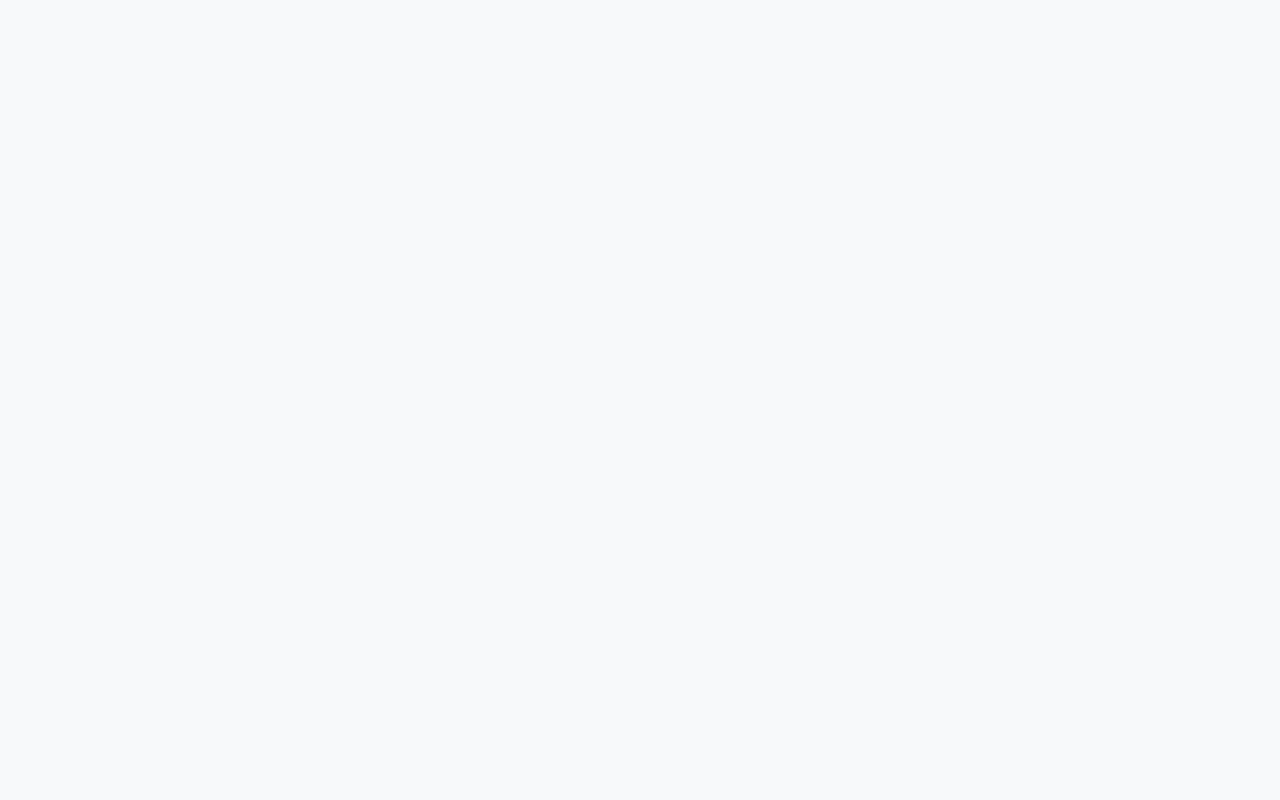
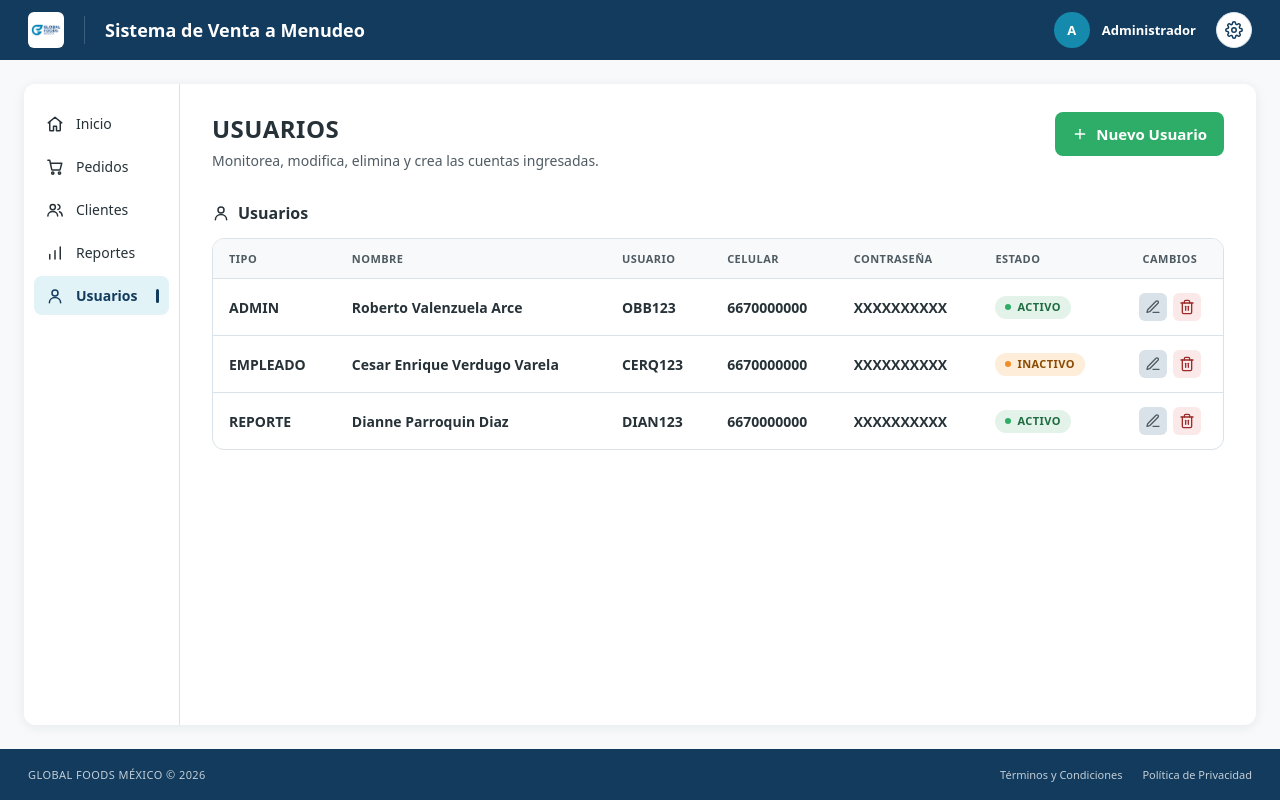
Before and after one commit to CibrianA04/GlobalFoods-Web, a Vue app: page /usuarios in a window 1280 px wide. Before the commit this address had no page. Built offline with nearby package versions, Linux system fonts and the light colour scheme.

Commit message:
PantallaUsuariosAdmin

```diff
--- a/src/componentes/IconoVue.vue
+++ b/src/componentes/IconoVue.vue
@@ -11,6 +11,8 @@ export type NombreIcono =
   | 'engrane'
   | 'mas'
   | 'bolsa'
+  | 'lapiz'
+  | 'basura'
 
 export interface Props {
   nombre: NombreIcono
@@ -99,6 +101,18 @@ withDefaults(defineProps<Props>(), {
       <path d="M5 7h14l-1 13a1 1 0 0 1-1 1H7a1 1 0 0 1-1-1Z" />
       <path d="M9 10V6a3 3 0 0 1 6 0v4" />
     </template>
+
+    <template v-else-if="nombre === 'lapiz'">
+      <path d="M12 20h9" />
+      <path d="M16.5 3.5a2.121 2.121 0 0 1 3 3L7 19l-4 1 1-4L16.5 3.5z" />
+    </template>
+
+    <template v-else-if="nombre === 'basura'">
+      <polyline points="3 6 5 6 21 6" />
+      <path d="M19 6v14a2 2 0 0 1-2 2H7a2 2 0 0 1-2-2V6m3 0V4a2 2 0 0 1 2-2h4a2 2 0 0 1 2 2v2" />
+      <line x1="10" y1="11" x2="10" y2="17" />
+      <line x1="14" y1="11" x2="14" y2="17" />
+    </template>
   </svg>
 </template>
 
--- /dev/null
+++ b/src/modulos/admin/vistas/UsuariosVista.vue
@@ -0,0 +1,230 @@
+<script setup lang="ts">
+import BotonVue from '@/componentes/BotonVue.vue'
+import EncabezadoSeccionVue from '@/componentes/EncabezadoSeccionVue.vue'
+import IconoVue from '@/componentes/IconoVue.vue'
+import LayoutPanelVue from '@/componentes/LayoutPanelVue.vue'
+import TablaVue, { type ColumnaTabla } from '@/componentes/TablaVue.vue'
+import ChipEstadoVue from '@/componentes/ChipEstadoVue.vue'
+import type { ItemNavegacion } from '@/componentes/BarraLateralVue.vue'
+
+// Elementos del menú lateral
+const itemsNavegacion: ItemNavegacion[] = [
+  { etiqueta: 'Inicio', icono: 'inicio' },
+  { etiqueta: 'Pedidos', icono: 'pedidos' },
+  { etiqueta: 'Clientes', icono: 'clientes' },
+  { etiqueta: 'Reportes', icono: 'reportes' },
+  { etiqueta: 'Usuarios', icono: 'usuario' },
+]
+
+// Definición de las columnas de la tabla según tu diseño en Figma
+const columnasUsuarios: ColumnaTabla[] = [
+  { clave: 'tipo', etiqueta: 'TIPO' },
+  { clave: 'nombre', etiqueta: 'NOMBRE' },
+  { clave: 'usuario', etiqueta: 'USUARIO' },
+  { clave: 'celular', etiqueta: 'CELULAR' },
+  { clave: 'contrasena', etiqueta: 'CONTRASEÑA' },
+  { clave: 'estado', etiqueta: 'ESTADO' },
+  { clave: 'cambios', etiqueta: 'CAMBIOS', alineacion: 'centro' },
+]
+
+// Definición de tipos para los usuarios
+interface Usuario {
+  id: number
+  tipo: string
+  nombre: string
+  usuario: string
+  celular: string
+  contrasena: string
+  estado: 'activo' | 'inactivo'
+}
+
+// Datos simulados idénticos a tu pantalla de Figma
+const usuarios: Usuario[] = [
+  {
+    id: 1,
+    tipo: 'ADMIN',
+    nombre: 'Roberto Valenzuela Arce',
+    usuario: 'OBB123',
+    celular: '6670000000',
+    contrasena: 'XXXXXXXXXX',
+    estado: 'activo',
+  },
+  {
+    id: 2,
+    tipo: 'EMPLEADO',
+    nombre: 'Cesar Enrique Verdugo Varela',
+    usuario: 'CERQ123',
+    celular: '6670000000',
+    contrasena: 'XXXXXXXXXX',
+    estado: 'inactivo',
+  },
+  {
+    id: 3,
+    tipo: 'REPORTE',
+    nombre: 'Dianne Parroquin Diaz',
+    usuario: 'DIAN123',
+    celular: '6670000000',
+    contrasena: 'XXXXXXXXXX',
+    estado: 'activo',
+  },
+]
+</script>
+
+<template>
+  <LayoutPanelVue
+    titulo="Sistema de Venta a Menudeo"
+    usuario="Administrador"
+    :items-navegacion="itemsNavegacion"
+    item-activo="Usuarios"
+  >
+    <div class="panel">
+      <!-- Encabezado superior de la pantalla -->
+      <div class="panel__bienvenida">
+        <div>
+          <h1 class="panel__titulo">USUARIOS</h1>
+          <p class="panel__subtitulo">
+            Monitorea, modifica, elimina y crea las cuentas ingresadas.
+          </p>
+        </div>
+
+        <div class="panel__accion">
+          <BotonVue variante="exito">
+            <IconoVue nombre="mas" :tamano="16" />
+            Nuevo Usuario
+          </BotonVue>
+        </div>
+      </div>
+
+      <!-- Sección de la tabla de usuarios -->
+      <section>
+        <EncabezadoSeccionVue titulo="Usuarios" icono="usuario" />
+
+        <TablaVue :columnas="columnasUsuarios">
+          <tr v-for="usr in usuarios" :key="usr.id">
+            <td class="panel__texto-fuerte">{{ usr.tipo }}</td>
+            <td class="panel__texto-nombre">{{ usr.nombre }}</td>
+            <td class="panel__texto-fuerte">{{ usr.usuario }}</td>
+            <td class="panel__texto-fuerte">{{ usr.celular }}</td>
+            <td class="panel__texto-fuerte">{{ usr.contrasena }}</td>
+            <td>
+              <ChipEstadoVue
+                :estado="usr.estado === 'activo' ? 'entregado' : 'en_preparacion'"
+                :etiqueta="usr.estado === 'activo' ? 'Activo' : 'Inactivo'"
+              />
+            </td>
+            <td class="tabla__celda--centro">
+              <div class="panel__acciones-fila">
+                <button type="button" class="btn-accion btn-accion--editar" aria-label="Editar usuario">
+                  <IconoVue nombre="lapiz" :tamano="16" />
+                </button>
+                <button type="button" class="btn-accion btn-accion--eliminar" aria-label="Eliminar usuario">
+                  <IconoVue nombre="basura" :tamano="16" />
+                </button>
+              </div>
+            </td>
+          </tr>
+        </TablaVue>
+      </section>
+    </div>
+  </LayoutPanelVue>
+</template>
+
+<style scoped>
+.panel {
+  display: flex;
+  flex-direction: column;
+  gap: 32px;
+  max-width: 1100px;
+}
+
+.panel__bienvenida {
+  display: flex;
+  align-items: flex-start;
+  justify-content: space-between;
+  gap: 16px;
+}
+
+.panel__titulo {
+  margin: 0;
+  color: var(--gf-texto);
+  font-size: 24px;
+  font-weight: 700;
+  letter-spacing: 0.02em;
+}
+
+.panel__subtitulo {
+  margin: 6px 0 0;
+  color: var(--gf-texto-tenue);
+  font-size: 14px;
+}
+
+.panel__accion {
+  flex: none;
+}
+
+.panel__texto-fuerte {
+  font-weight: 700;
+  color: var(--gf-texto);
+}
+
+.panel__texto-nombre {
+  font-weight: 600;
+  color: var(--gf-texto);
+}
+
+.panel__acciones-fila {
+  display: flex;
+  align-items: center;
+  justify-content: center;
+  gap: 6px;
+}
+
+/* Botones de acción (Editar / Eliminar) */
+.btn-accion {
+  display: inline-flex;
+  align-items: center;
+  justify-content: center;
+  width: 28px;
+  height: 28px;
+  padding: 0;
+  border: 0;
+  border-radius: 6px;
+  cursor: pointer;
+  transition: opacity 0.15s ease, background-color 0.15s ease;
+}
+
+.btn-accion--editar {
+  background: var(--gf-borde);
+  color: var(--gf-texto-tenue);
+}
+
+.btn-accion--editar:hover {
+  background: color-mix(in srgb, var(--gf-borde) 80%, var(--gf-texto));
+}
+
+.btn-accion--eliminar {
+  background: var(--gf-cancelado-bg);
+  color: var(--gf-cancelado-fg);
+}
+
+.btn-accion--eliminar:hover {
+  background: color-mix(in srgb, var(--gf-cancelado-bg) 80%, var(--gf-cancelado-fg));
+}
+
+@media (max-width: 900px) {
+  .panel {
+    gap: 28px;
+  }
+
+  .panel__titulo {
+    font-size: 20px;
+  }
+}
+
+@media (max-width: 560px) {
+  .panel__bienvenida {
+    flex-direction: column;
+    align-items: stretch;
+  }
+}
+</style>
--- a/src/router/index.ts
+++ b/src/router/index.ts
@@ -2,6 +2,7 @@ import { createRouter, createWebHistory } from 'vue-router'
 
 import LoginVue from '@/modulos/auth/vistas/LoginVue.vue'
 import PanelVue from '@/modulos/principal/vistas/PanelVue.vue'
+import UsuariosVista from '@/modulos/admin/vistas/UsuariosVista.vue'
 
 const router = createRouter({
   history: createWebHistory(import.meta.env.BASE_URL),
@@ -20,6 +21,11 @@ const router = createRouter({
       name: 'panel',
       component: PanelVue,
     },
+    {
+      path: '/usuarios',
+      name: 'usuarios',
+      component: UsuariosVista
+    }
   ],
 })
 
```
